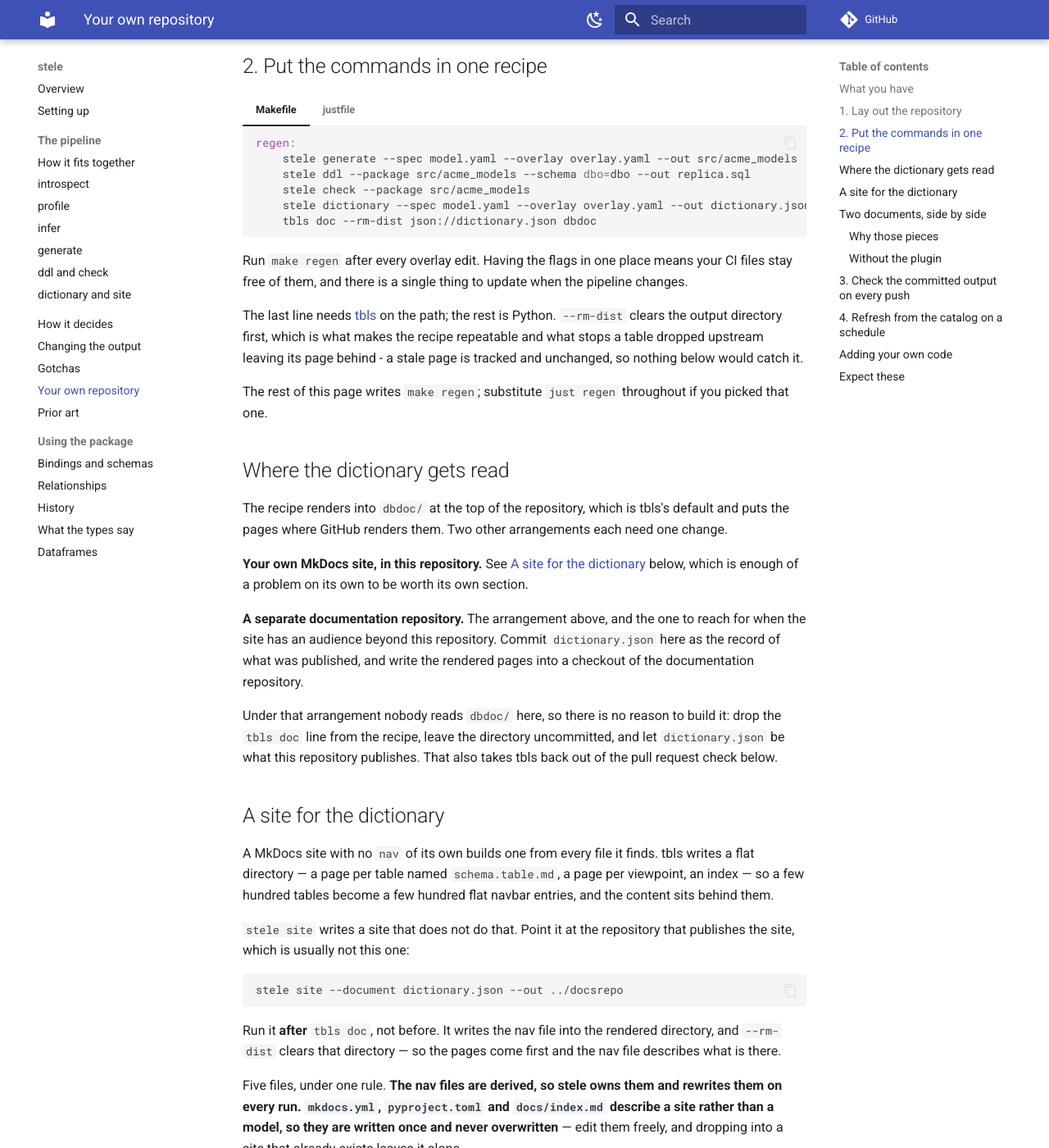
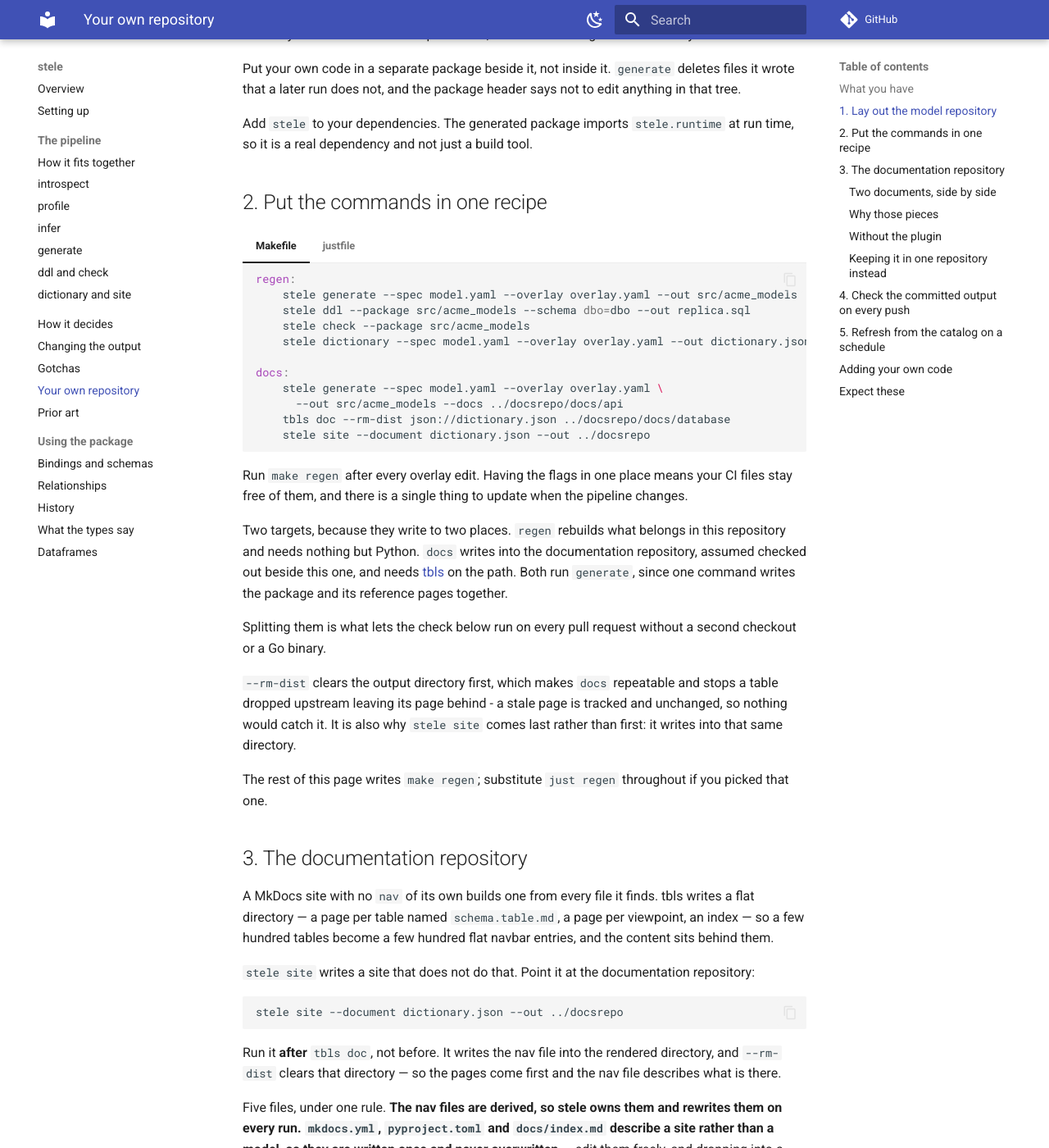
Before and after one commit to dchud/stele, an MkDocs documentation site: the page built from docs/repository.md, in a window 1280 px wide and 1400 px high, scrolled down 1692 px. Shown: the whole window at 82% size. Built offline with MkDocs 1.6.1 and Material for MkDocs 9.7.7, drawn with Linux system fonts in a browser that asks for light colours; comment, search, counter and statistics services are not loaded; some of the changed text lies outside the part shown.

Commit message:
docs: lead the repository guide with the two-repository split
The page described one repository holding everything, with a separate
documentation repository as a variant reached through two levels of
qualification. A site with an audience beyond the people who run the
pipeline is the likelier arrangement, so it is the one the page follows:
the model repository holds the inputs and the generated code, the
documentation repository holds the site, and keeping them in one is a
subsection at the end.

The recipe splits into two targets because it now writes to two places.
regen rebuilds what belongs in the model repository and needs only Python;
docs writes next door and needs tbls. That split is what lets the
pull-request check run without a second checkout or a Go binary, and tbls
comes back out of it.

````diff
--- a/docs/repository.md
+++ b/docs/repository.md
@@ -3,6 +3,13 @@
 The pipeline leaves five outputs, and tbls renders a sixth. This page sets
 up a repository around them that other people can clone, that stays current
 as the catalog changes, and that keeps the generated code generated.
+
+It sets up two, in fact. The **model repository** holds the inputs and the
+code generated from them, and is where stele runs. The **documentation
+repository** holds the site people read, and needs neither stele nor a
+warehouse to build it. Keeping them apart is the arrangement this page
+follows; [doing without the second](#keeping-it-in-one-repository-instead)
+is a paragraph at the end.
 
 You need `stele introspect` to have run at least once, so `model.yaml`
 exists.
@@ -16,8 +23,12 @@ exists.
 | the generated package | `generate` | no |
 | `replica.sql` | `ddl` | no |
 | `dictionary.json` | `dictionary` | no |
-| `dbdoc/` | `tbls doc`, from `dictionary.json` | no |
-| reference pages | `generate --docs` | no |
+| the rendered dictionary | `tbls doc`, from `dictionary.json` | no |
+| the reference pages | `generate --docs` | no |
+
+The first four live here. The last two are written into the documentation
+repository, and `dictionary.json` stays here as the record of what was
+published.
 
 Commit all of them. Only `overlay.yaml` is written by hand; the rest are
 rebuilt from it and from `model.yaml`, and committing them means a
@@ -26,26 +37,24 @@ dictionary without any Databricks credentials. The dictionary is the one
 whose readers are mostly people who never run the pipeline, so a rendered
 tree they can browse in the repository is most of its value.
 
-`dbdoc/` is the one to think about rather than commit reflexively. It belongs
-in git when this repository is where people read the dictionary. Where a
-separate documentation site renders its own pages from `dictionary.json`,
-leave it out — see [Where the dictionary gets
-read](#where-the-dictionary-gets-read).
+The rendered pages are the ones to think about rather than commit
+reflexively. They belong in git wherever people read them, which is the
+documentation repository — so this one commits `dictionary.json` and not the
+Markdown derived from it.
 
 stele's own repository ignores `dictionary.json`. That is the opposite
 advice for the opposite reason: there the file would describe one customer's
 catalog rather than anything about the tool. Here it describes your model,
 so it belongs in git.
 
-## 1. Lay out the repository
+## 1. Lay out the model repository
 
 ```
 pyproject.toml          depends on stele, plus a driver extra
 model.yaml
 overlay.yaml
 replica.sql
-dictionary.json
-dbdoc/                  rendered from dictionary.json by tbls
+dictionary.json         published; the docs repository renders from it
 src/acme_models/        the generated package
 src/acme/               your code
 tests/
@@ -79,7 +88,12 @@ tool.
     	stele ddl --package src/acme_models --schema dbo=dbo --out replica.sql
     	stele check --package src/acme_models
     	stele dictionary --spec model.yaml --overlay overlay.yaml --out dictionary.json
-    	tbls doc --rm-dist json://dictionary.json dbdoc
+
+    docs:
+    	stele generate --spec model.yaml --overlay overlay.yaml \
+    	  --out src/acme_models --docs ../docsrepo/docs/api
+    	tbls doc --rm-dist json://dictionary.json ../docsrepo/docs/database
+    	stele site --document dictionary.json --out ../docsrepo
     ```
 
 === "justfile"
@@ -90,51 +104,44 @@ tool.
         stele ddl --package src/acme_models --schema dbo=dbo --out replica.sql
         stele check --package src/acme_models
         stele dictionary --spec model.yaml --overlay overlay.yaml --out dictionary.json
-        tbls doc --rm-dist json://dictionary.json dbdoc
+
+    docs:
+        stele generate --spec model.yaml --overlay overlay.yaml \
+          --out src/acme_models --docs ../docsrepo/docs/api
+        tbls doc --rm-dist json://dictionary.json ../docsrepo/docs/database
+        stele site --document dictionary.json --out ../docsrepo
     ```
 
 Run `make regen` after every overlay edit. Having the flags in one place
 means your CI files stay free of them, and there is a single thing to update
 when the pipeline changes.
 
-The last line needs [tbls](https://github.com/k1LoW/tbls) on the path; the
-rest is Python. `--rm-dist` clears the output directory first, which is what
-makes the recipe repeatable and what stops a table dropped upstream leaving
-its page behind - a stale page is tracked and unchanged, so nothing below
-would catch it.
+Two targets, because they write to two places. `regen` rebuilds what belongs
+in this repository and needs nothing but Python. `docs` writes into the
+documentation repository, assumed checked out beside this one, and needs
+[tbls](https://github.com/k1LoW/tbls) on the path. Both run `generate`,
+since one command writes the package and its reference pages together.
+
+Splitting them is what lets the check below run on every pull request without
+a second checkout or a Go binary.
+
+`--rm-dist` clears the output directory first, which makes `docs` repeatable
+and stops a table dropped upstream leaving its page behind - a stale page is
+tracked and unchanged, so nothing would catch it. It is also why `stele site`
+comes last rather than first: it writes into that same directory.
 
 The rest of this page writes `make regen`; substitute `just regen` throughout
 if you picked that one.
 
-## Where the dictionary gets read
-
-The recipe renders into `dbdoc/` at the top of the repository, which is tbls's
-default and puts the pages where GitHub renders them. Two other arrangements
-each need one change.
-
-**Your own MkDocs site, in this repository.** See [A site for the
-dictionary](#a-site-for-the-dictionary) below, which is enough of a problem on
-its own to be worth its own section.
-
-**A separate documentation repository.** The arrangement above, and the one
-to reach for when the site has an audience beyond this repository. Commit
-`dictionary.json` here as the record of what was published, and write the
-rendered pages into a checkout of the documentation repository.
-
-Under that arrangement nobody reads `dbdoc/` here, so there is no reason to
-build it: drop the `tbls doc` line from the recipe, leave the directory
-uncommitted, and let `dictionary.json` be what this repository publishes.
-That also takes tbls back out of the pull request check below.
-
-## A site for the dictionary
+## 3. The documentation repository
 
 A MkDocs site with no `nav` of its own builds one from every file it finds.
 tbls writes a flat directory — a page per table named `schema.table.md`, a
 page per viewpoint, an index — so a few hundred tables become a few hundred
 flat navbar entries, and the content sits behind them.
 
-`stele site` writes a site that does not do that. Point it at the repository
-that publishes the site, which is usually not this one:
+`stele site` writes a site that does not do that. Point it at the
+documentation repository:
 
 ```bash
 stele site --document dictionary.json --out ../docsrepo
@@ -176,7 +183,7 @@ Dropping into a documentation site that already exists works the same way.
 `plugins` list; ordering and titles come from the `.nav.yml` files beside the
 pages rather than from a `nav` key.
 
-## Two documents, side by side
+### Two documents, side by side
 
 The dictionary describes the **data model** - what `dbo.Order` holds, and what
 the data showed about it. `stele generate --docs` writes the other half: what
@@ -226,13 +233,29 @@ the sidebar; what you gain is nothing to maintain and no `cp`. Link into the
 subtree as `database/README.md`, since a bare `database/` is not recognised as
 a link target.
 
-## 3. Check the committed output on every push
+### Keeping it in one repository instead
 
-This job needs no database credentials, so it can run on every pull request.
-It does need tbls, for the last line of the recipe:
+A separate repository is the arrangement to reach for when the site has an
+audience beyond the people who run the pipeline. Where it does not, two
+smaller ones work.
+
+**Read it on GitHub.** Render into `dbdoc/` at the top of this repository —
+tbls's default — commit it, and skip `stele site` entirely. GitHub renders
+the Markdown, there is no site to build and nothing to configure. The
+navbar problem never arises because there is no navbar.
+
+**A MkDocs site here.** Point both paths at this repository rather than a
+sibling: `tbls doc --rm-dist json://dictionary.json docs/database` and
+`stele site --document dictionary.json --out .`. Everything above applies
+unchanged; what differs is that this repository then needs the MkDocs
+dependencies alongside stele's.
+
+## 4. Check the committed output on every push
+
+This job needs no database credentials and no second checkout, so it can run
+on every pull request:
 
 ```yaml
-- uses: k1LoW/setup-tbls@f25e3d013a596865b2db90dac7ee19e9f15b5780 # v1.4.0
 - run: make regen
 - run: |
     git status --porcelain
@@ -247,14 +270,19 @@ Use `git status --porcelain` rather than `git diff --exit-code`. A table
 added upstream produces a brand new module, and `git diff` does not see
 untracked files.
 
+`make docs` is deliberately not in this job. What it writes lands in another
+repository, so there is nothing here for a dirty tree to catch; the
+documentation repository's own build is what fails when its pages are
+wrong.
+
 This job says nothing about `overlay.yaml` itself. That file is an input, so
 there is nothing to compare it against.
 
 To see what a change would do to the dictionary without regenerating it,
-`tbls diff json://dictionary.json dbdoc` prints the difference and exits
-non-zero when the two disagree.
+`tbls diff json://dictionary.json ../docsrepo/docs/database` prints the
+difference and exits non-zero when the two disagree.
 
-## 4. Refresh from the catalog on a schedule
+## 5. Refresh from the catalog on a schedule
 
 This is the only job needing credentials:
 
@@ -356,8 +384,9 @@ runs.
 **A stele upgrade changes the generated package.** Templates change between
 versions, so a dependency bump produces a diff in `src/acme_models/` with no
 catalog change behind it. Run `make regen` as part of the upgrade and commit
-the result alongside it. A tbls upgrade does the same to `dbdoc/`, which is
-why the version belongs in the workflow rather than floating.
+the result alongside it. A tbls upgrade does the same to the rendered
+dictionary, which is why the version belongs in the workflow rather than
+floating.
 
 **`profile --sample N` reads an unordered sample.** It is a `LIMIT` without
 an `ORDER BY`, so two runs can see different rows. Observed lengths round up
````
